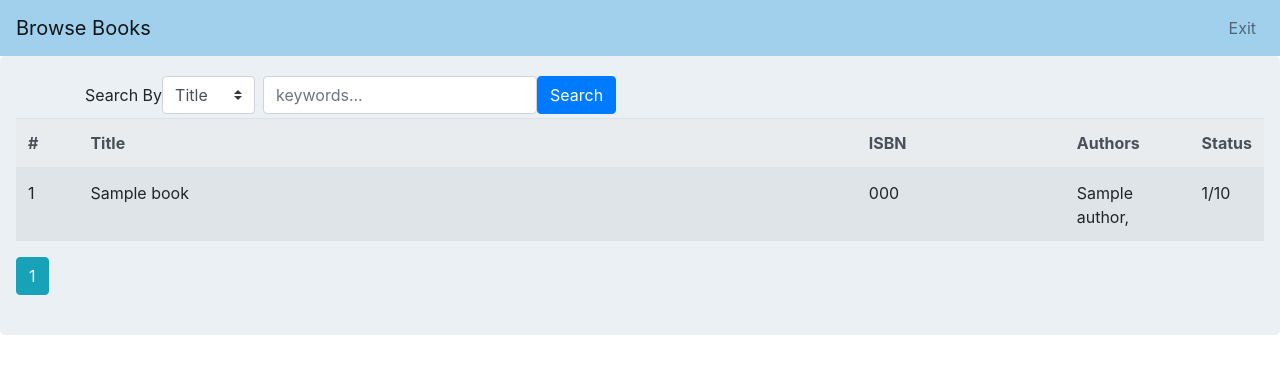
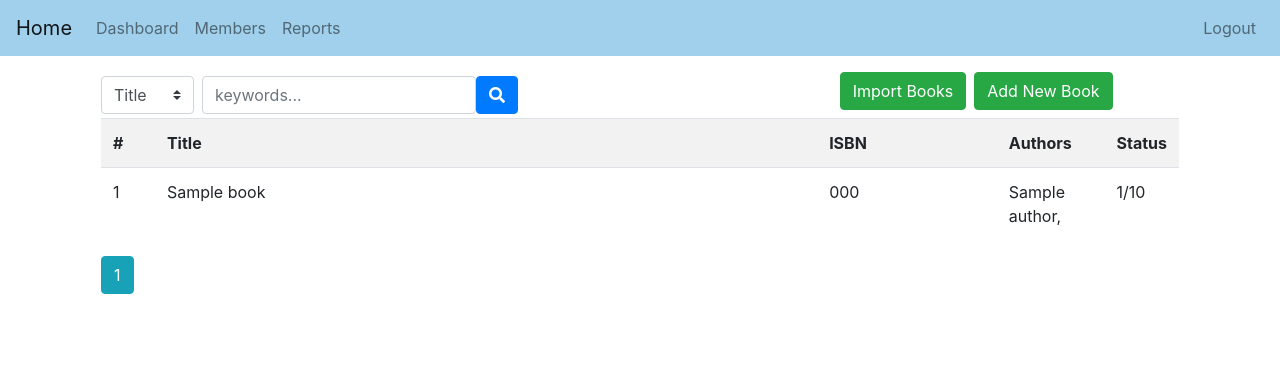
Before and after one commit to lafith/library-management-system, a Flask app: page /guest in a window 1280 px wide. Shown: the top 374 px of the page. Run offline with Flask 2, Linux system fonts and the light colour scheme; the visitor is signed in with stand-in values (Sample User, id 1); tables that the repository leaves empty hold one stand-in row (values such as "Sample post"); some libraries are stand-ins or nearby versions.

Commit message:
feat(template): minor updates in few pages

```diff
--- a/app/routes.py
+++ b/app/routes.py
@@ -13,6 +13,7 @@ from app.api import add_book_db, update_book_db, delete_book_db
 from app.api import add_transaction, update_transaction
 from app.api import fetch_frappe, delete_member_db
 from functools import wraps
+
 
 @app.route('/')
 @app.route('/index')
@@ -51,6 +52,7 @@ def is_logged_in(f):
             flash('Unauthorized, Please login', 'danger')
             return redirect(url_for('login'))
     return wrap
+
 
 @app.route('/login', methods=['GET', 'POST'])
 def login():
@@ -253,7 +255,10 @@ def report(rp=None):
     counts = numpy.array(counts)
     index_1 = numpy.argsort(counts)[-10:]
     counts = counts[index_1].tolist()
-    isbn = [books[i].isbn for i in index_1]
+    index_1 = index_1[::-1]
+    counts = counts[::-1]
+
+    title = [books[i].title for i in index_1]
     available = [books[i].available for i in index_1]
     total = [books[i].total for i in index_1]
 
@@ -309,6 +314,6 @@ def report(rp=None):
                 "Content-Disposition":
                 "attachment;filename=payment_report.csv"})
     return render_template(
-        'report.html', labels=isbn,
+        'report.html', labels=title,
         data=counts, available=available,
         total=total, names=names, amount=amount)
--- a/app/templates/guest_view.html
+++ b/app/templates/guest_view.html
@@ -1,26 +1,20 @@
 {% extends "layout.html" %} {% block title %} Guest View{% endblock %} {% block
 content %}
-<div class="row">
-  <div class="col md-6">
-    <div class="jumbotron p-3" style="background-color: #ebf0f5">
 <div class="container">
-        <div class="row">
-          <!--Search Bar-->
+  <div class="jumbotron p-3" style="background-color: #ffffff">
+    <div class="row justify-content-between">
+      <!--search bar-->
       <div class="col-6">
         <form class="form-inline" action="" method="POST">
-              <div class="form-group">
-                <label for="searchbySelect">Search By</label>
           <select
             name="searchby"
             id="searchbySelect"
+            data-suptext="Searchby"
             class="custom-select my-1 mr-sm-2"
           >
             <option>Title</option>
             <option>Author</option>
           </select>
-              </div>
-
-              <div class="form-group">
           <input
             type="text"
             class="form-control"
@@ -28,16 +22,43 @@ content %}
             required="1"
             placeholder="keywords..."
           />
+          <button class="btn btn-primary" type="Submit">
+            <i class="fas fa-search"></i>
+          </button>
+        </form>
       </div>
-              <div class="form-group">
-                <button class="btn btn-primary" type="submit">Search</button>
+      <!--import/add books:-->
+      <div class="col-4">
+        <div
+          class="btn-toolbar"
+          role="toolbar"
+          aria-label="Toolbar with button groups"
+        >
+          <div class="btn-group mr-2" role="group" aria-label="First group">
+            <button
+              type="button"
+              class="btn btn-success float-right"
+              data-toggle="modal"
+              data-target="#importBookModal"
+            >
+              Import Books
+            </button>
           </div>
-            </form>
+          <div class="btn-group mr-2" role="group" aria-label="First group">
+            <button
+              type="button"
+              class="btn btn-success float-right"
+              data-toggle="modal"
+              data-target="#addBookModal"
+            >
+              Add New Book
+            </button>
           </div>
         </div>
       </div>
+    </div>
+
     <table class="table table-hover table-striped">
-        <thead class="thead-light">
       <tr>
         <th style="width: 5%">#</th>
         <th>Title</th>
@@ -45,15 +66,12 @@ content %}
         <th style="width: 10%">Authors</th>
         <th style="width: 5%">Status</th>
       </tr>
-        </thead>
       {% for row in books.items%}
       <tr>
         <td>{{ loop.index }}</td>
         <td>{{row.title}}</td>
         <td>{{row.isbn}}</td>
-          <td>
-            {% for author in row.authors%} {{author.name}},<br />{%endfor%}
-          </td>
+        <td>{% for author in row.authors%} {{author.name}},<br />{%endfor%}</td>
         <td>{{row.available}}/{{row.total}}</td>
       </tr>
       {%endfor%}
@@ -61,19 +79,17 @@ content %}
     {% for page_num in books.iter_pages(left_edge=1, right_edge=1,
     left_current=1, right_current=2) %} {% if page_num %} {% if books.page ==
     page_num %}
-      <a
-        class="btn btn-info mb-4"
-        href="{{ url_for('dashboard', page=page_num) }}"
+    <a class="btn btn-info mb-4" href="{{ url_for('guest', page=page_num) }}"
       >{{ page_num }}</a
     >
     {% else %}
     <a
       class="btn btn-outline-info mb-4"
-        href="{{ url_for('dashboard', page=page_num) }}"
+      href="{{ url_for('guest', page=page_num) }}"
       >{{ page_num }}</a
     >
     {% endif %} {% else %} ... {% endif %} {% endfor %}
   </div>
 </div>
-</div>
+
 {% endblock %}
--- a/app/templates/includes/_navbar.html
+++ b/app/templates/includes/_navbar.html
@@ -2,13 +2,7 @@
   class="navbar navbar-expand-lg navbar-light"
   style="background-color: #a0d0ec"
 >
-  {% if request.url_rule.endpoint == 'guest' %}
-  <a class="navbar-brand" href="{{url_for('guest')}}">Browse Books</a>
-  {% else %} {% if session.logged_in %}
-  <a class="navbar-brand" href="{{url_for('dashboard')}}">Dashboard</a>
-  {%else%}
   <a class="navbar-brand" href="/">Home</a>
-  {%endif%} {%endif%}
   <button
     class="navbar-toggler"
     type="button"
@@ -22,41 +16,39 @@
   </button>
 
   <div class="collapse navbar-collapse" id="navbarSupportedContent">
-    {% if request.url_rule.endpoint == 'guest' %}
-    <ul class="navbar-nav ml-auto">
-      <li class="nav-item">
-        <a class="nav-link" href="{{url_for('logout')}}">Exit</a>
-      </li>
-    </ul>
-    {%else%} {% if not session.logged_in %}
+    {% if not session.logged_in %}
     <ul class="navbar-nav">
       <li class="nav-item">
-        <a class="nav-link" href="{{url_for('about')}}">About</a>
+        <a class="nav-link" href="{{url_for('guest')}}">Catalogue</a>
       </li>
     </ul>
     {%else%}
     <ul class="navbar-nav">
       <li class="nav-item">
+        <a class="nav-link" href="{{url_for('dashboard')}}">Dashboard</a>
+      </li>
+      <li class="nav-item">
         <a class="nav-link" href="{{url_for('members')}}">Members</a>
+      </li>
+      <li class="nav-item">
+        <a class="nav-link" href="{{url_for('report')}}">Reports</a>
       </li>
     </ul>
     {%endif%}
     <ul class="navbar-nav ml-auto">
       {% if session.logged_in %}
-      <li class="nav-item">
-        <a class="nav-link" href="{{url_for('guest')}}">Guest View</a>
-      </li>
+
       <li class="nav-item">
         <a class="nav-link" href="{{url_for('logout')}}">Logout</a>
       </li>
       {%else%}
       <li class="nav-item">
-        <a class="nav-link" href="{{url_for('login')}}">Log In</a>
+        <a class="nav-link" href="{{url_for('login')}}">Login</a>
       </li>
       <li class="nav-item">
         <a class="nav-link" href="{{url_for('register')}}">Register</a>
       </li>
-      {%endif%} {%endif%}
+      {%endif%}
     </ul>
   </div>
 </nav>
--- a/app/templates/report.html
+++ b/app/templates/report.html
@@ -39,7 +39,7 @@ content %}
   var ctx1 = document.getElementById("popularbooksChart").getContext("2d");
   var chart = new Chart(ctx1, {
     // The type of chart we want to create
-    type: "line",
+    type: "bar",
 
     // The data for our dataset
     data: {
@@ -57,6 +57,7 @@ content %}
 
     // Configuration options go here
     options: {
+        indexAxis: 'y',
         plugins:{
             tooltip:{
             displayColors: false,
@@ -81,7 +82,7 @@ content %}
   var ctx2 = document.getElementById("paymentChart").getContext("2d");
   var chart = new Chart(ctx2, {
     // The type of chart we want to create
-    type: "line",
+    type: "bar",
 
     // The data for our dataset
     data: {
```
Also changed, not shown: app/templates/about.html (deleted, +0 -10 lines), app/templates/dashboard.html (+20 -71 lines), app/templates/index.html (+9 -5 lines), app/templates/members.html (+4 -18 lines), app/tests/test_basic.py (+5 -0 lines). Lines whose indentation alone changed are shown as unchanged.
